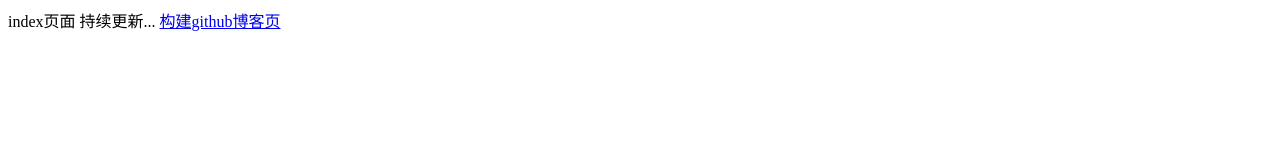
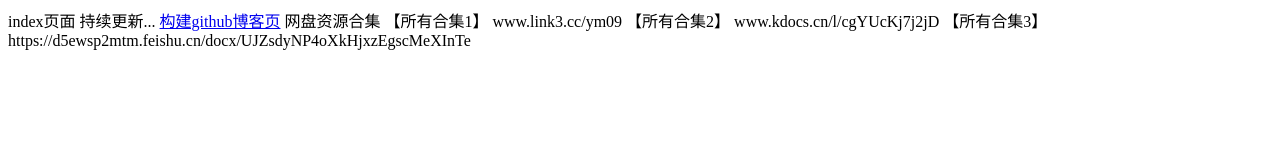
Before and after one commit to xihumeijing/xihumeijing.github.io, a plain HTML site: page index.html in a window 1280 px wide. Drawn offline with Linux system fonts and the light colour scheme.

Commit message:
Update index.html

```diff
--- a/index.html
+++ b/index.html
@@ -7,5 +7,12 @@
 	<body>
 		index页面  持续更新...
 		<a href="https://wuwhs.github.io/2018/08/30/%E6%9E%84%E5%BB%BA%E8%87%AA%E5%B7%B1%E7%9A%84%E5%8D%9A%E5%AE%A2/#more" target="_blank">构建github博客页</a>
+		 网盘资源合集
+		【所有合集1】
+		www.link3.cc/ym09
+		【所有合集2】
+		www.kdocs.cn/l/cgYUcKj7j2jD
+		【所有合集3】
+		https://d5ewsp2mtm.feishu.cn/docx/UJZsdyNP4oXkHjxzEgscMeXInTe
 	</body>
 </html>
```
